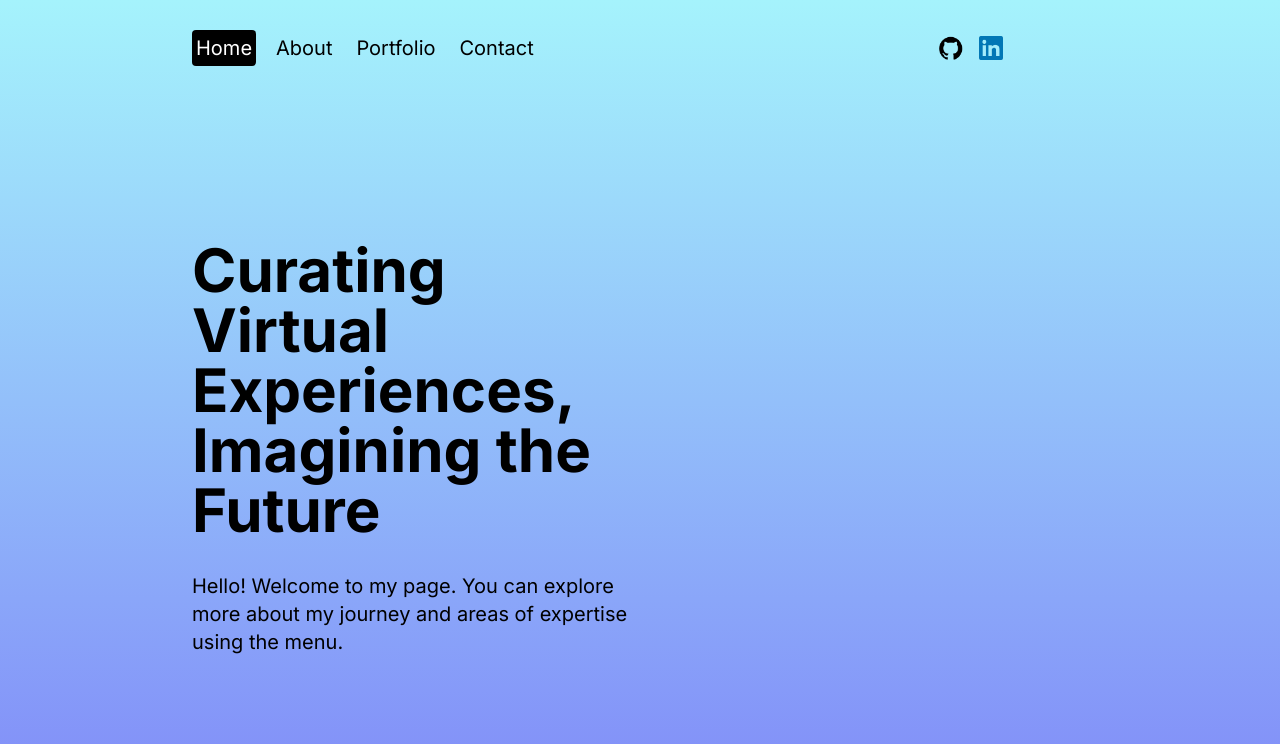
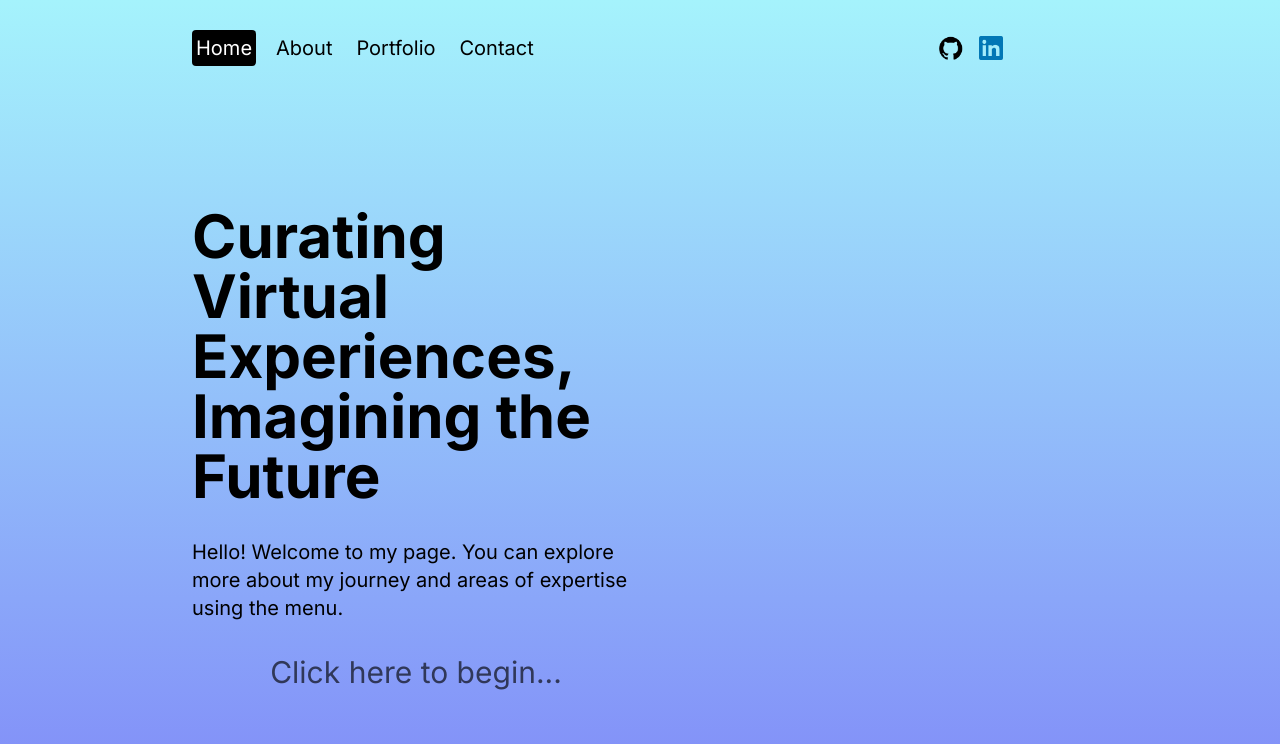
Before and after one commit to samuxlh/mypage, a Next.js app: page / in a window 1280 px wide. Shown: the top 744 px of the page. Built offline with nearby package versions, Linux system fonts and the light colour scheme.

Commit message:
call to action on landing page

```diff
--- a/src/app/page.jsx
+++ b/src/app/page.jsx
@@ -1,10 +1,13 @@
 "use client";
 
 import Image from "next/image";
+import Link from "next/link";
 import NavLink from "../components/navLink";
 import { motion } from "framer-motion";
 
 const Homepage = () => {
+  const text = "Click here to begin...";
+
   return (
     <motion.div
       className="h-full"
@@ -13,10 +16,6 @@ const Homepage = () => {
       transition={{ duration: 0.5 }}
     >
       <div className="h-full flex flex-col lg:flex-row px-4 sm:px-8 md:px-12 lg:px-20 xl:px-48">
-        {/* IMAGE CONTAINER
-        <div className="h-1/2 lg:h-full lg:w-1/2 relative">
-          <Image src="/hero.png" alt="" fill className="object-contain" />
-        </div>
         {/* TEXT CONTAINER */}
         <div className="h-1/2 lg:h-full lg:w-1/2 flex flex-col gap-8 items-center justify-center">
           {/* TITLE */}
@@ -25,9 +24,26 @@ const Homepage = () => {
           </h1>
           {/* DESC */}
           <p className="md:text-xl">
-          Hello! Welcome to my page.
-          You can explore more about my journey and areas of expertise using the menu.
+            Hello! Welcome to my page.
+            You can explore more about my journey and areas of expertise using the menu.
           </p>
+          <Link href="/about">
+          <div className="text-3xl">
+            {text.split("").map((letter, index) => (
+              <motion.span
+                key={index}
+                initial={{ opacity: 0 }}
+                animate={{ opacity: 1 }}
+                transition={{
+                  duration: 1,
+                  repeat: Infinity,
+                }}
+              >
+                {letter}
+              </motion.span>
+            ))}
+          </div>
+          </Link>
           {/* BUTTONS */}
         </div>
       </div>
```
